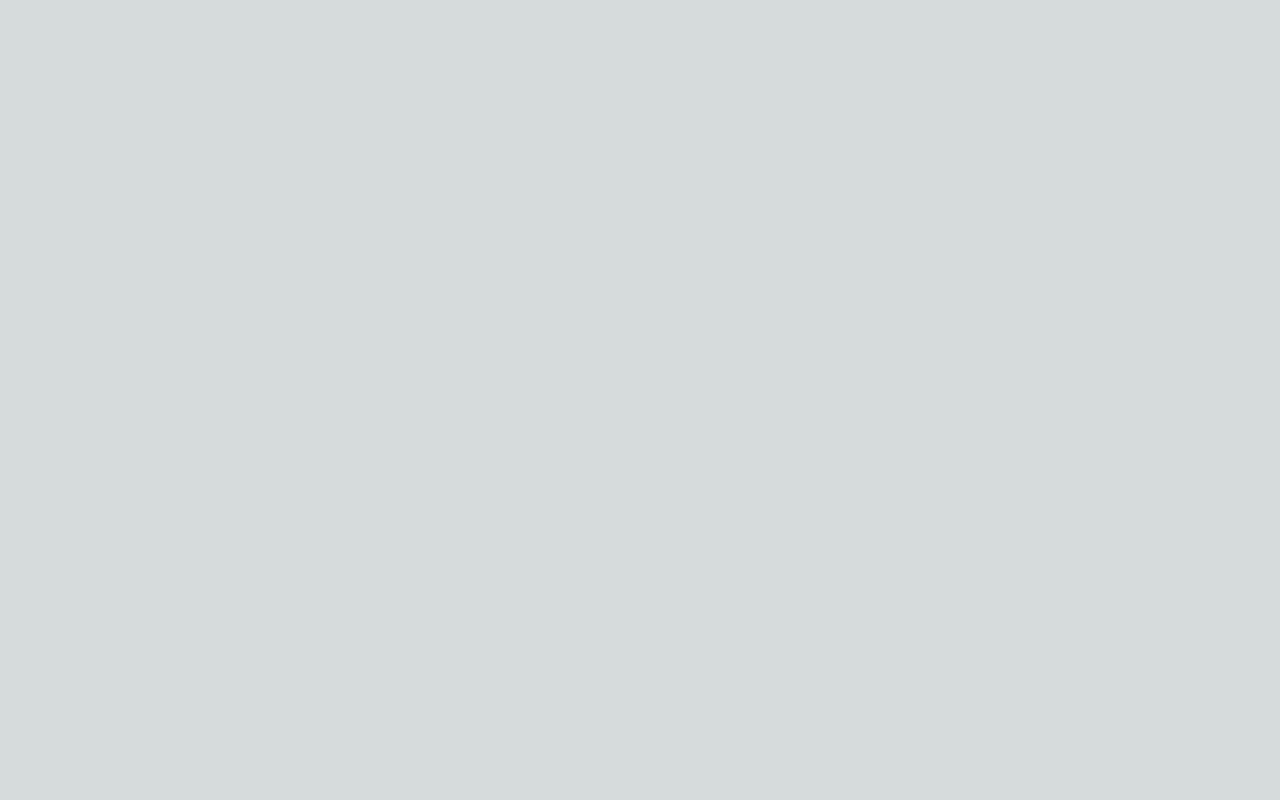
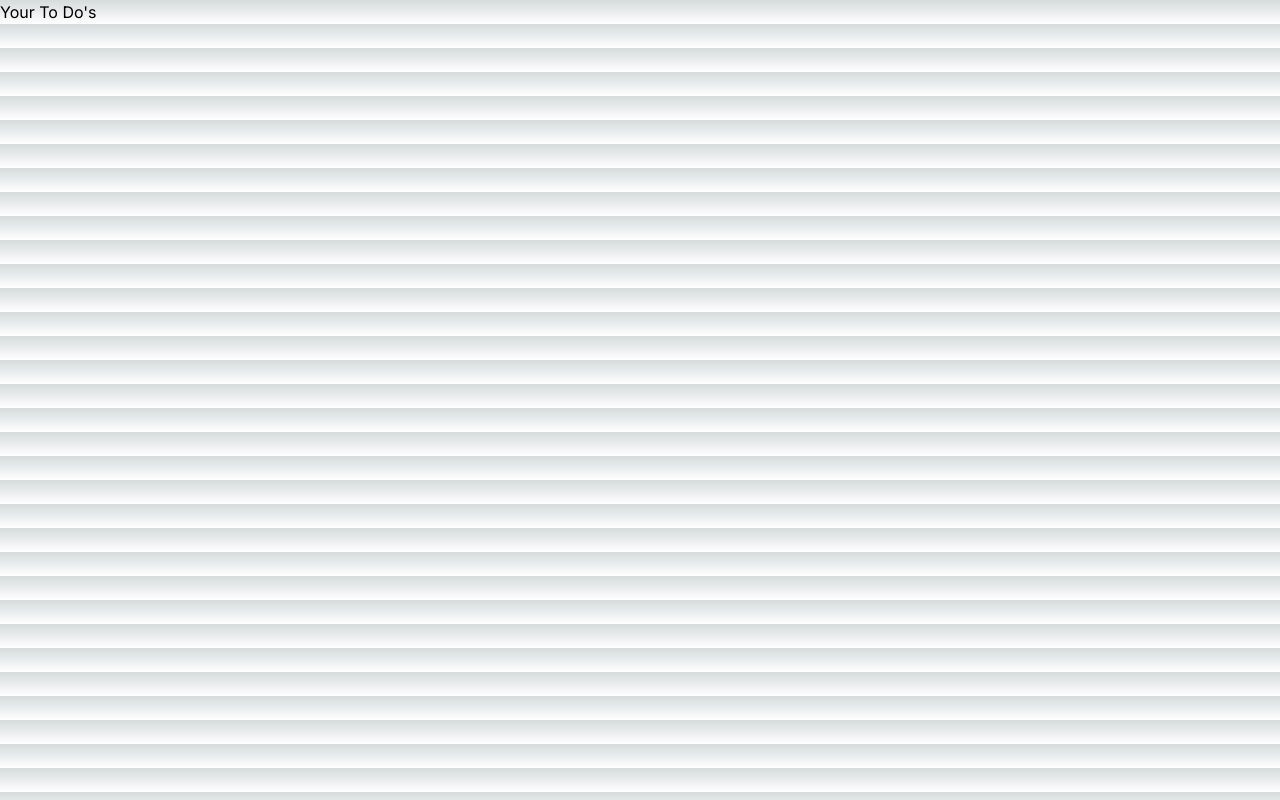
Before and after one commit to Yuwen-0/Next-Todo-App, a Next.js app: page / in a window 1280 px wide. Built offline with nearby package versions, Linux system fonts and the light colour scheme.

Commit message:
add:Material UI libriary

```diff
--- a/src/app/layout.tsx
+++ b/src/app/layout.tsx
@@ -1,6 +1,11 @@
 import type { Metadata } from "next";
 import { Inter } from "next/font/google";
 import "./globals.css";
+import '@fontsource/roboto/300.css';
+import '@fontsource/roboto/400.css';
+import '@fontsource/roboto/500.css';
+import '@fontsource/roboto/700.css';
+
 
 const inter = Inter({ subsets: ["latin"] });
 
--- a/src/app/page.tsx
+++ b/src/app/page.tsx
@@ -2,8 +2,8 @@
 
 export default function Home() {
   return (
-    <div>
-
-    </div>
+    <main>
+      <h1>Your To Do&apos;s</h1>
+    </main>
   );
 }
```
Also changed, not shown: package.json (+10 -5 lines), 1 other file (tests, documents, lock files or other folders).
